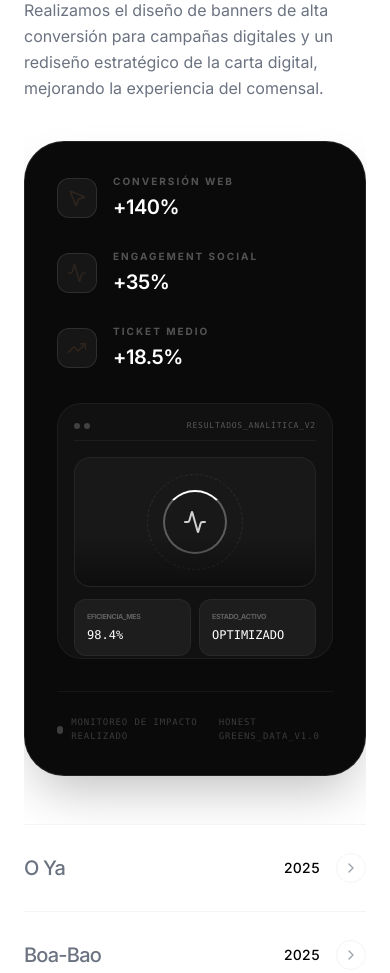
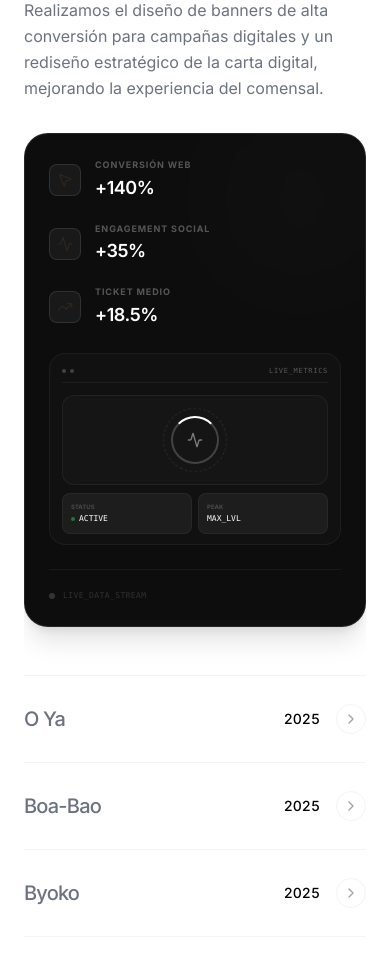
Before and after one commit to motionsmanagement/Motions, a React (Vite) app: page / in a window 390 px wide. Shown: the part 6700-7673 px from the top of the page. Built offline with nearby package versions, Linux system fonts and the light colour scheme.

Commit message:
style: make success stories technical cards more compact and enhance animations

```diff
--- a/components/SuccessStories.tsx
+++ b/components/SuccessStories.tsx
@@ -114,88 +114,92 @@ const successCases: SuccessCase[] = [
 
 const CaseGraphic: React.FC<{ type: SuccessCase['graphicType'] }> = ({ type }) => {
     return (
-        <div className="relative w-full h-full bg-[#111] rounded-3xl border border-white/5 overflow-hidden flex flex-col p-4">
-            <div className="flex justify-between items-center mb-4 border-b border-white/5 pb-2">
+        <div className="relative w-full h-full bg-[#111] rounded-2xl border border-white/5 overflow-hidden flex flex-col p-3">
+            <div className="flex justify-between items-center mb-3 border-b border-white/5 pb-1.5">
                 <div className="flex gap-1">
-                    <div className="w-1.5 h-1.5 rounded-full bg-white/20"></div>
-                    <div className="w-1.5 h-1.5 rounded-full bg-white/20"></div>
+                    <div className="w-1 h-1 rounded-full bg-white/40 animate-pulse"></div>
+                    <div className="w-1 h-1 rounded-full bg-white/20"></div>
                 </div>
-                <span className="text-[8px] font-mono text-white/30 uppercase tracking-widest">RESULTADOS_ANALÍTICA_V2</span>
+                <span className="text-[7px] font-mono text-white/30 uppercase tracking-widest">LIVE_METRICS</span>
             </div>
 
-            <div className="flex-1 flex flex-col gap-3">
-                {/* Simulated Data Visualization */}
-                <div className="flex-1 rounded-2xl bg-white/[0.03] border border-white/5 relative overflow-hidden flex items-center justify-center p-4">
+            <div className="flex-1 flex flex-col gap-2">
+                <div className="flex-1 rounded-xl bg-white/[0.02] border border-white/5 relative overflow-hidden flex items-center justify-center p-3">
                     {type === 'performance' && (
-                        <div className="w-full h-full flex items-end gap-2 justify-center">
-                            {[40, 70, 45, 90, 60, 85].map((h, i) => (
-                                <div key={i} className="flex-1 bg-white/10 rounded-t-sm relative group/bar overflow-hidden" style={{ height: `${h}%` }}>
-                                    <div className="absolute inset-0 bg-white/20 translate-y-full group-hover/bar:translate-y-0 transition-transform duration-500"></div>
+                        <div className="w-full h-full flex items-end gap-1.5 justify-center">
+                            {[40, 75, 50, 95, 65, 85].map((h, i) => (
+                                <div key={i} className="flex-1 bg-white/10 rounded-t-[1px] relative group/bar overflow-hidden" style={{ height: `${h}%` }}>
+                                    <div className="absolute inset-0 bg-white/30 translate-y-full group-hover/bar:translate-y-0 transition-transform duration-500 animate-bounce-slow" style={{ animationDelay: `${i * 0.1}s` }}></div>
                                 </div>
                             ))}
                         </div>
                     )}
                     {type === 'brand' && (
                         <div className="relative w-full h-full flex items-center justify-center">
-                            <div className="w-24 h-24 rounded-full border border-white/10 border-dashed animate-spin-slow"></div>
-                            <div className="absolute w-16 h-16 rounded-full border-2 border-white/30 border-t-white flex items-center justify-center">
-                                <Activity className="w-6 h-6 text-white/80" />
+                            <div className="w-16 h-16 rounded-full border border-white/10 border-dashed animate-spin-slow"></div>
+                            <div className="absolute w-12 h-12 rounded-full border-2 border-white/20 border-t-white flex items-center justify-center">
+                                <Activity className="w-4 h-4 text-white/80 animate-pulse" />
                             </div>
                         </div>
                     )}
                     {type === 'conversion' && (
-                        <div className="w-full space-y-3">
+                        <div className="w-full space-y-2.5">
                             {[1, 2, 3].map(i => (
-                                <div key={i} className="flex items-center gap-3">
-                                    <div className="w-full h-1.5 bg-white/5 rounded-full overflow-hidden">
-                                        <div className="h-full bg-white/30 animate-load-slow" style={{ width: `${40 + i * 20}%`, animationDelay: `${i * 0.2}s` }}></div>
+                                <div key={i} className="flex flex-col gap-1">
+                                    <div className="flex justify-between items-center">
+                                        <div className="w-1 h-1 rounded-full bg-white/40"></div>
+                                        <span className="text-[6px] font-mono text-white/40">{40 + i * 20}%</span>
                                     </div>
-                                    <span className="text-[8px] font-mono text-white/40">{40 + i * 20}%</span>
+                                    <div className="w-full h-1 bg-white/5 rounded-full overflow-hidden">
+                                        <div className="h-full bg-white/30 animate-grow-horizontal" style={{ width: `${40 + i * 20}%`, animationDelay: `${i * 0.2}s` }}></div>
+                                    </div>
                                 </div>
                             ))}
                         </div>
                     )}
                     {type === 'reputation' && (
-                        <div className="flex flex-col items-center gap-2">
-                            <div className="flex gap-1">
-                                {[...Array(5)].map((_, i) => <Star key={i} className="w-4 h-4 text-white fill-white" />)}
+                        <div className="flex flex-col items-center gap-1.5">
+                            <div className="flex gap-0.5">
+                                {[...Array(5)].map((_, i) => <Star key={i} className="w-3 h-3 text-white fill-white animate-pulse" style={{ animationDelay: `${i * 0.2}s` }} />)}
                             </div>
-                            <span className="text-2xl font-mono text-white">4.9/5.0</span>
-                            <div className="px-3 py-1 bg-white/10 rounded-full text-[8px] font-bold text-white uppercase tracking-tighter">EXCENTE_NIVEL</div>
+                            <span className="text-xl font-mono text-white tracking-tighter">4.9</span>
+                            <div className="px-2 py-0.5 bg-white/10 rounded-full text-[6px] font-bold text-white uppercase tracking-tighter animate-pulse">OPTIMIZED</div>
                         </div>
                     )}
-                    {type === 'visibility' || type === 'reach' && (
+                    {(type === 'visibility' || type === 'reach') && (
                         <div className="relative w-full h-full flex items-center justify-center">
                             <div className="absolute inset-0 opacity-10">
                                 <svg width="100%" height="100%" viewBox="0 0 100 100">
-                                    <circle cx="50" cy="50" r="40" stroke="white" strokeWidth="0.5" fill="none" strokeDasharray="2 2" />
-                                    <circle cx="50" cy="50" r="25" stroke="white" strokeWidth="0.5" fill="none" strokeDasharray="2 2" />
+                                    <circle cx="50" cy="50" r="35" stroke="white" strokeWidth="0.5" fill="none" strokeDasharray="3 3" className="animate-spin-slow" />
+                                    <circle cx="50" cy="50" r="20" stroke="white" strokeWidth="0.5" fill="none" strokeDasharray="2 2" className="animate-spin-reverse" />
                                 </svg>
                             </div>
-                            <MapPin className="w-8 h-8 text-white/50" />
-                            <div className="absolute w-12 h-12 rounded-full border border-white/40 animate-ping"></div>
+                            <div className="relative">
+                                <MapPin className="w-6 h-6 text-white/60 relative z-10" />
+                                <div className="absolute inset-0 bg-white/20 blur-md rounded-full animate-ping"></div>
+                            </div>
                         </div>
                     )}
-
-                    {/* Interior Vignette */}
-                    <div className="absolute inset-x-0 bottom-0 h-12 bg-gradient-to-t from-black/40 to-transparent"></div>
                 </div>
 
-                <div className="grid grid-cols-2 gap-2">
-                    <div className="p-3 bg-white/5 rounded-xl border border-white/5 flex flex-col gap-1">
-                        <span className="text-[7px] text-white/30 uppercase font-bold tracking-tighter">EFICIENCIA_MES</span>
-                        <span className="text-xs font-mono text-white">98.4%</span>
+                <div className="grid grid-cols-2 gap-1.5">
+                    <div className="p-2 bg-white/5 rounded-lg border border-white/5 flex flex-col">
+                        <span className="text-[6px] text-white/20 uppercase font-bold mb-0.5">STATUS</span>
+                        <div className="flex items-center gap-1">
+                            <div className="w-1 h-1 rounded-full bg-green-500 animate-pulse"></div>
+                            <span className="text-[8px] font-mono text-white">ACTIVE</span>
+                        </div>
                     </div>
-                    <div className="p-3 bg-white/5 rounded-xl border border-white/5 flex flex-col gap-1">
-                        <span className="text-[7px] text-white/30 uppercase font-bold tracking-tighter">ESTADO_ACTIVO</span>
-                        <span className="text-xs font-mono text-white">OPTIMIZADO</span>
+                    <div className="p-2 bg-white/5 rounded-lg border border-white/5 flex flex-col">
+                        <span className="text-[6px] text-white/20 uppercase font-bold mb-0.5">PEAK</span>
+                        <span className="text-[8px] font-mono text-white">MAX_LVL</span>
                     </div>
                 </div>
             </div>
 
-            <div className="mt-4 flex items-center justify-between text-[7px] font-mono text-white/20 uppercase tracking-widest">
-                <span>ESTADÍSTICAS_TIEMPO_REAL</span>
-                <span>2025_REF</span>
+            <div className="mt-3 flex items-center justify-between text-[6px] font-mono text-white/15 uppercase tracking-widest">
+                <span>REAL_TIME_STREAM</span>
+                <span>2025_ID</span>
             </div>
         </div>
     );
@@ -300,45 +304,44 @@ const SuccessStories: React.FC = () => {
                                     </div>
 
                                     <div className="flex flex-col justify-center">
-                                        <p className="text-gray-500 leading-relaxed text-base md:text-lg mb-10 max-w-lg">
+                                        <p className="text-gray-500 leading-relaxed text-base md:text-lg mb-8 max-w-lg">
                                             {item.description}
                                         </p>
 
-                                        {/* Redesigned Technical Metric Card */}
-                                        <div className="group relative bg-[#0A0A0A] rounded-[2.5rem] p-8 md:p-10 border border-white/10 shadow-2xl overflow-hidden transition-transform duration-500 hover:scale-[1.01]">
-                                            <div className="relative z-10 flex flex-col md:flex-row gap-8 items-center">
+                                        {/* Compact Technical Metric Card */}
+                                        <div className="group relative bg-[#0D0D0D] rounded-3xl p-6 md:p-8 border border-white/10 shadow-xl overflow-hidden transition-all duration-500 hover:border-white/20 max-w-lg mx-0">
+                                            <div className="relative z-10 flex flex-col sm:flex-row gap-6 items-center">
                                                 {/* Metric List */}
-                                                <div className="flex-1 space-y-7 w-full">
+                                                <div className="flex-1 space-y-5 w-full">
                                                     {item.metrics.map((metric, idx) => (
-                                                        <div key={idx} className="flex items-center gap-4 group/metric">
-                                                            <div className="w-10 h-10 rounded-xl bg-white/5 border border-white/10 flex items-center justify-center transition-all duration-500 group-hover/metric:bg-white group-hover/metric:text-black">
-                                                                <metric.icon className="w-5 h-5" />
+                                                        <div key={idx} className="flex items-center gap-3.5 group/metric">
+                                                            <div className="w-8 h-8 rounded-lg bg-white/5 border border-white/10 flex items-center justify-center transition-all duration-500 group-hover/metric:bg-white group-hover/metric:text-black">
+                                                                <metric.icon className="w-4 h-4" />
                                                             </div>
                                                             <div className="flex flex-col">
-                                                                <span className="text-[10px] font-bold text-white/30 uppercase tracking-[0.2em] mb-1">{metric.label}</span>
-                                                                <span className="text-xl font-semibold text-white tracking-tight">{metric.value}</span>
+                                                                <span className="text-[9px] font-bold text-white/30 uppercase tracking-widest mb-0.5">{metric.label}</span>
+                                                                <span className="text-lg font-semibold text-white tracking-tight">{metric.value}</span>
                                                             </div>
                                                         </div>
                                                     ))}
                                                 </div>
 
-                                                {/* Technical graphic */}
-                                                <div className="w-full md:w-60 h-64 shrink-0 transition-transform duration-1000 group-hover:scale-105">
+                                                {/* Smaller Technical graphic */}
+                                                <div className="w-full sm:w-44 h-48 shrink-0">
                                                     <CaseGraphic type={item.graphicType} />
                                                 </div>
                                             </div>
 
                                             {/* Subtitle bottom info */}
-                                            <div className="mt-8 pt-6 border-t border-white/5 flex items-center justify-between">
+                                            <div className="mt-6 pt-5 border-t border-white/5 flex items-center justify-between">
                                                 <div className="flex items-center gap-2">
-                                                    <div className="w-2 h-2 rounded-full bg-white/40 animate-pulse"></div>
-                                                    <span className="text-[9px] font-mono text-white/20 uppercase tracking-widest">Monitoreo de Impacto Realizado</span>
+                                                    <div className="w-1.5 h-1.5 rounded-full bg-white/30 animate-pulse"></div>
+                                                    <span className="text-[8px] font-mono text-white/15 uppercase tracking-wider">LIVE_DATA_STREAM</span>
                                                 </div>
-                                                <span className="text-[9px] font-mono text-white/20 uppercase tracking-widest">{item.title}_DATA_V1.0</span>
                                             </div>
 
-                                            {/* Subtle scan glow */}
-                                            <div className="absolute inset-0 bg-gradient-to-tr from-white/[0.03] to-transparent pointer-events-none opacity-0 group-hover:opacity-100 transition-opacity duration-700"></div>
+                                            {/* Subtle glow */}
+                                            <div className="absolute top-0 right-0 w-32 h-32 bg-white/5 blur-[80px] rounded-full pointer-events-none group-hover:bg-white/10 transition-colors duration-700"></div>
                                         </div>
                                     </div>
                                 </div>
@@ -367,15 +370,28 @@ const SuccessStories: React.FC = () => {
                     from { transform: rotate(0deg); }
                     to { transform: rotate(360deg); }
                 }
+                @keyframes spin-reverse {
+                    from { transform: rotate(360deg); }
+                    to { transform: rotate(0deg); }
+                }
                 .animate-spin-slow {
                     animation: spin-slow 12s linear infinite;
                 }
-                @keyframes pulse-once {
-                    0%, 100% { opacity: 0.3; }
-                    50% { opacity: 1; }
+                .animate-spin-reverse {
+                    animation: spin-reverse 8s linear infinite;
                 }
-                .animate-pulse-once {
-                    animation: pulse-once 3s ease-in-out infinite;
+                @keyframes grow-horizontal {
+                    from { width: 0; }
+                }
+                .animate-grow-horizontal {
+                    animation: grow-horizontal 1.5s cubic-bezier(0.16, 1, 0.3, 1) forwards;
+                }
+                @keyframes bounce-slow {
+                    0%, 100% { transform: translateY(0); }
+                    50% { transform: translateY(-3px); }
+                }
+                .animate-bounce-slow {
+                    animation: bounce-slow 2s ease-in-out infinite;
                 }
             `}} />
         </section>
```
